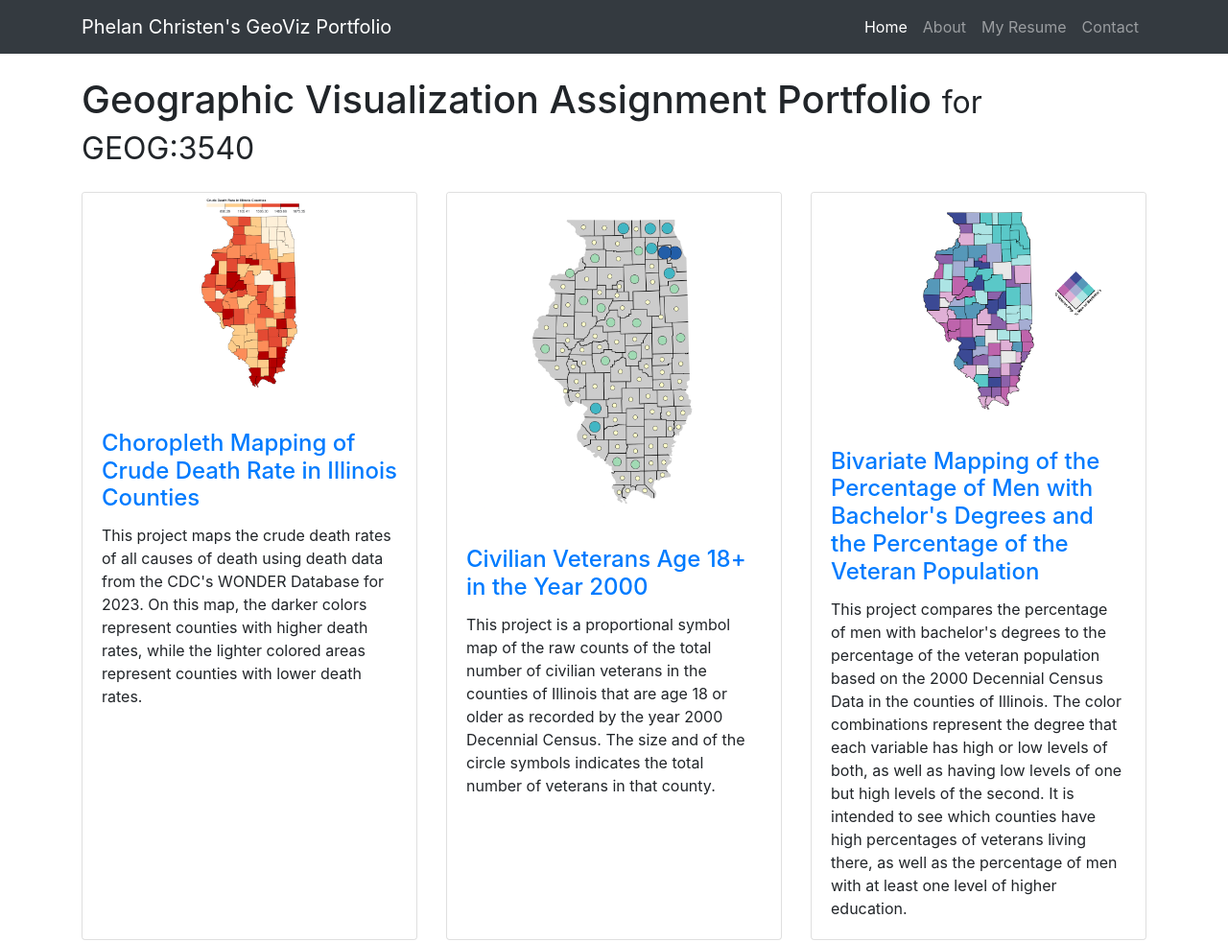
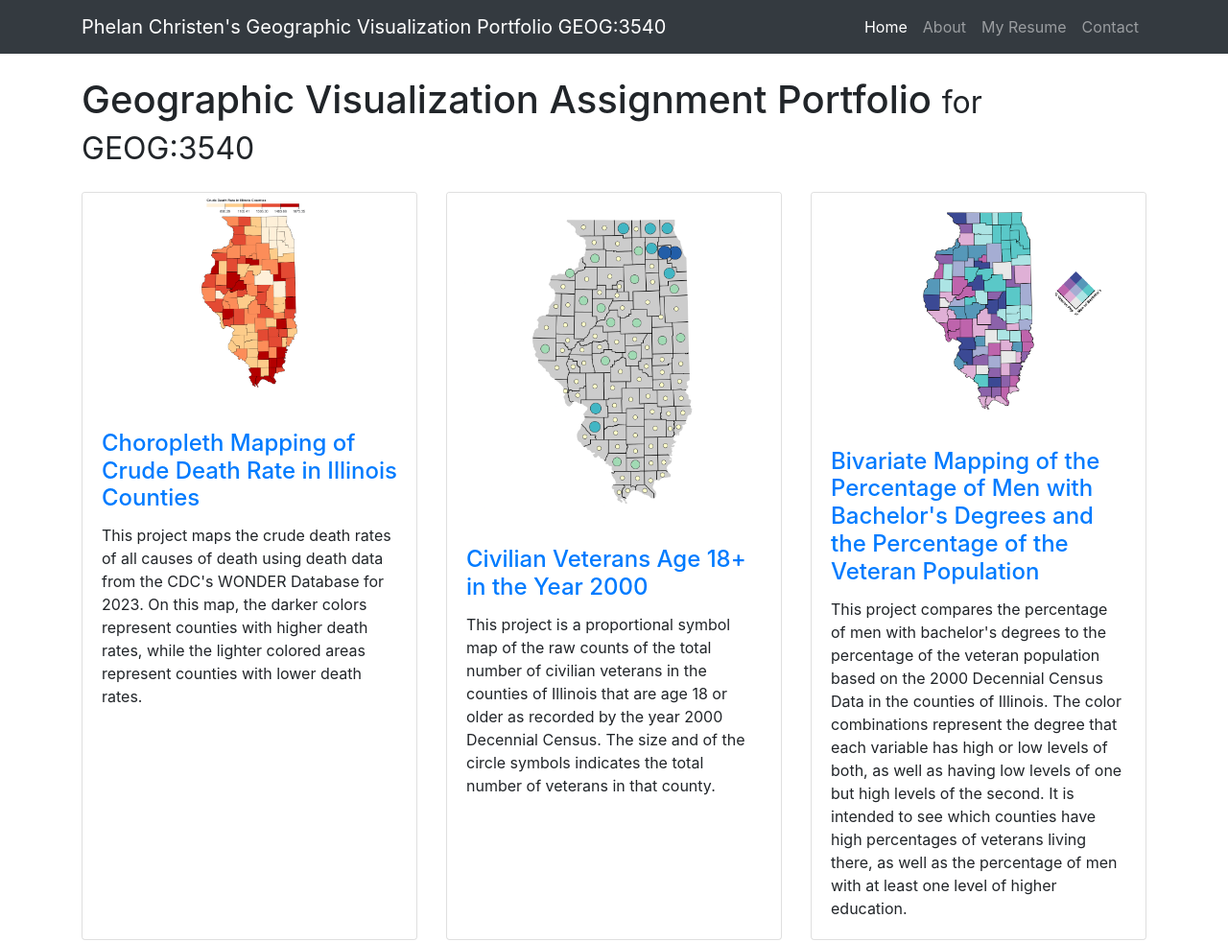
Before and after one commit to geog3540/pchristen, a website: page index.html in a window 1280 px wide. Shown: the top 982 px of the page at 96% size. Drawn offline with Linux system fonts and the light colour scheme.

Commit message:
Update index.html

```diff
--- a/index.html
+++ b/index.html
@@ -23,7 +23,7 @@
     <!-- Navigation -->
     <nav class="navbar navbar-expand-lg navbar-dark bg-dark fixed-top">
       <div class="container">
-        <a class="navbar-brand" href="#">Phelan Christen's GeoViz Portfolio</a>
+        <a class="navbar-brand" href="#">Phelan Christen's Geographic Visualization Portfolio GEOG:3540</a>
         <button class="navbar-toggler" type="button" data-toggle="collapse" data-target="#navbarResponsive" aria-controls="navbarResponsive" aria-expanded="false" aria-label="Toggle navigation">
           <span class="navbar-toggler-icon"></span>
         </button>
```
